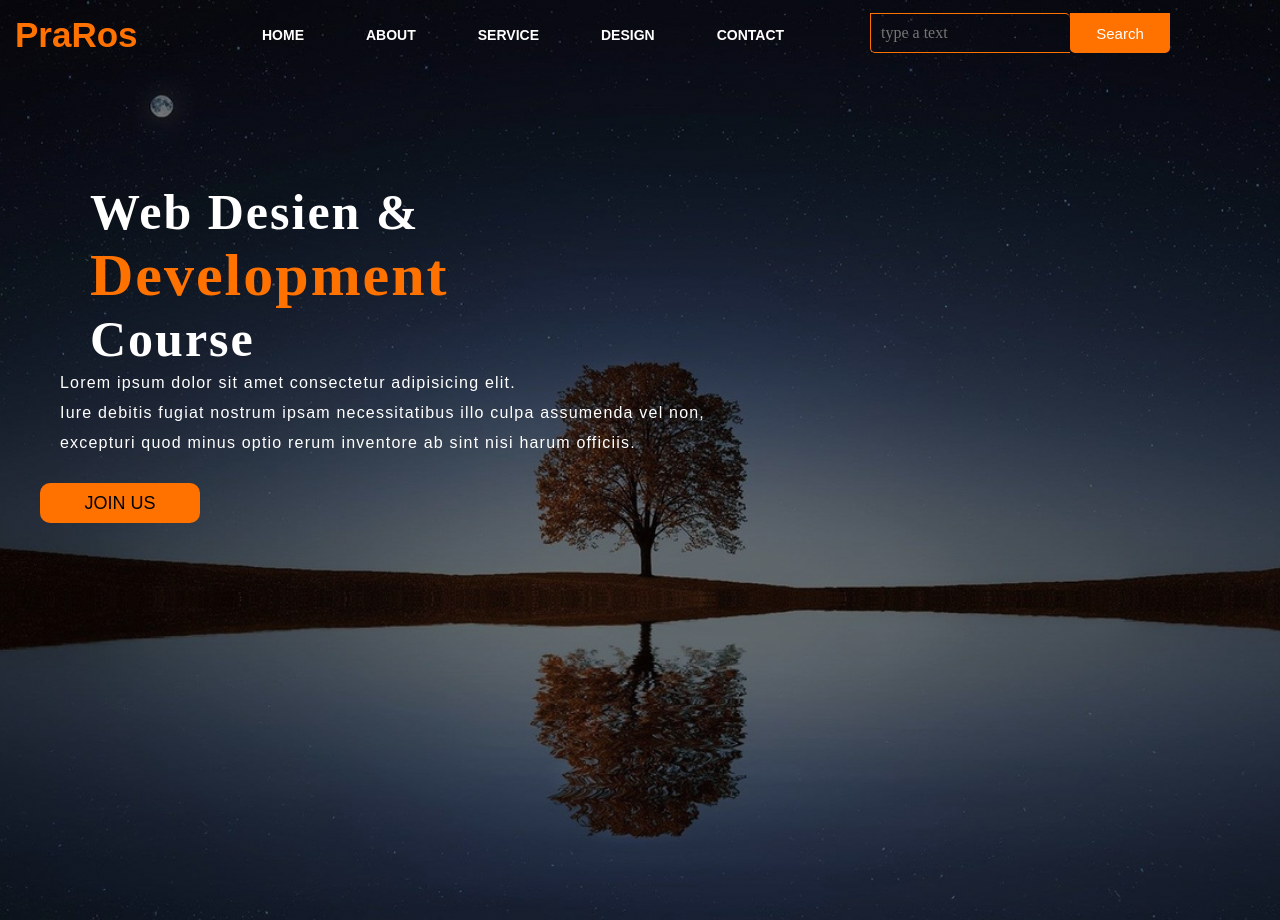
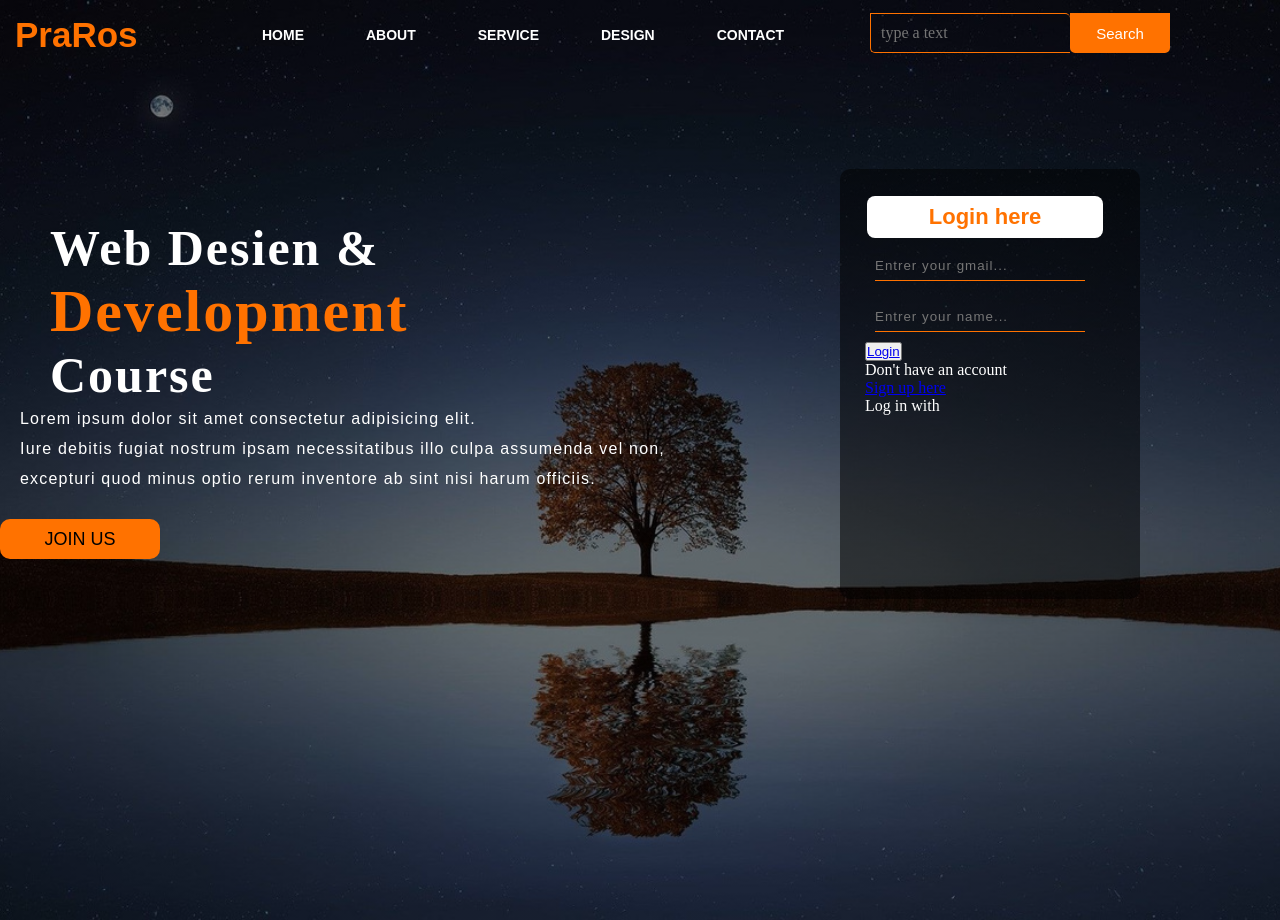
Before and after one commit to Yossf-jaouhar/workplace, a plain HTML site: page design/indix.html in a window 1280 px wide. Shown: the top 920 px of the page. Drawn offline with Linux system fonts and the light colour scheme.

Commit message:
style the login2

```diff
--- a/design/indix.html
+++ b/design/indix.html
@@ -33,6 +33,18 @@
                     Iure debitis fugiat nostrum ipsam necessitatibus illo culpa assumenda vel non,
                     <br> excepturi quod minus optio rerum inventore ab sint nisi harum officiis.</p>
                     <button class="cn"><a href="#">JOIN US </a></button>
+
+                    <div class="form">
+                        <h2>Login here</h2>
+                        <input type="email" name="email" placeholder="Entrer your gmail...">
+                        <input type="password" name="password" placeholder="Entrer your name...">
+                        <button class="bnt"><a href="#">Login</a></button>
+
+                        <p class="Link">Don't have an account</p>
+                        <a href="#">Sign up here</a>
+                        <p class="liw">Log in with</p>
+                    </div>
+
             </div>
         </div>
     </header>
--- a/design/static/style.css
+++ b/design/static/style.css
@@ -113,7 +113,7 @@ ul li a:hover{
 }
 
 .content {
-    width: 1200px;
+    width: 1600px;
     height: auto;
     margin: auto;
     color: #fff;
@@ -162,3 +162,40 @@ ul li a:hover{
     color: var(--color);
     font-size: 60px;
 }
+
+
+.form {
+    width: 250px;
+    height: 380px;
+    background: linear-gradient(to top, rgba(0, 0, 0, 0.5) 50%, rgba(0, 0, 0, 0.5) 50%);
+    position: absolute;
+    top: -50px;
+    left: 840px;
+    border-radius: 10px;
+    padding: 25px;
+}
+
+.form h2 {
+    background-color: #fff;
+    width: 220px;
+    text-align: center;
+    color: var(--color);
+    border-radius: 8px;
+    font-family: sans-serif;
+    font-size: 22px;
+    margin: 2px;
+    padding: 8px;
+}
+
+.form input{
+    background: transparent;
+    margin: 10px;
+    height: 30px;
+    width: 210px;
+    border-bottom: 1px solid var(--color);
+    border-top: none;
+    border-left: none;
+    border-right: none;
+    letter-spacing: 1px;
+    font-family: sans-serif;
+}
```
